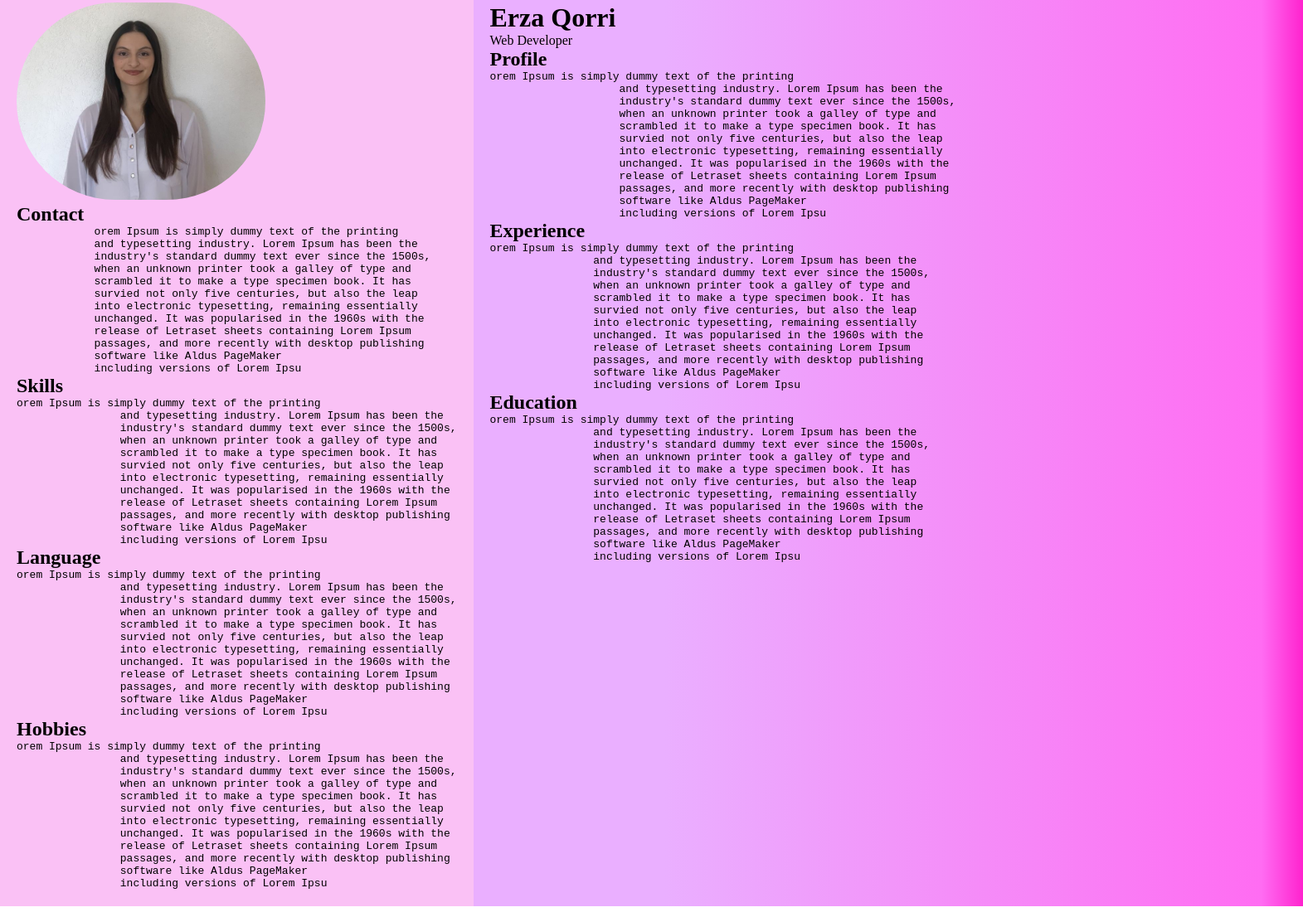
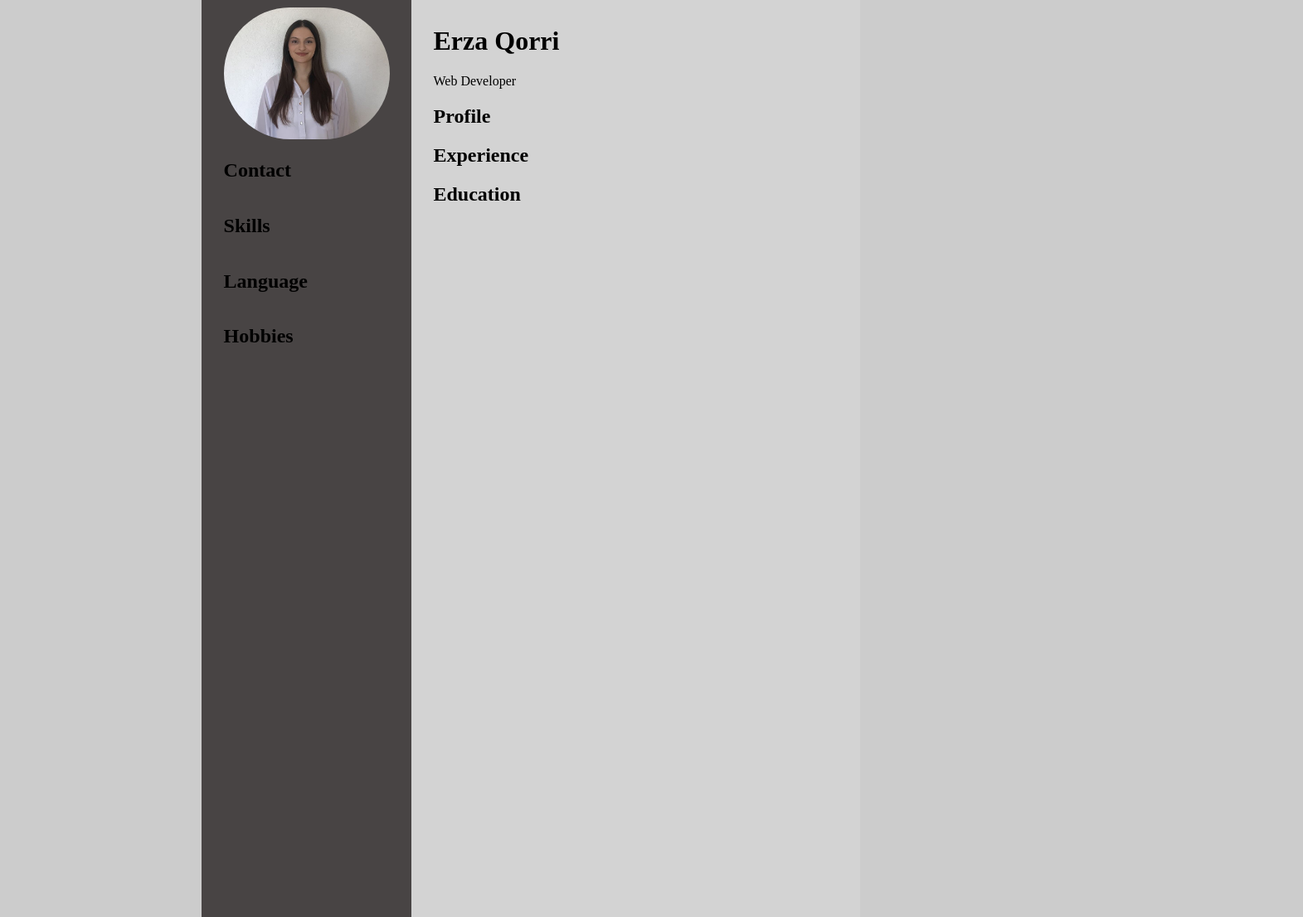
Before and after one commit to ErzaQorrii/My_CV, a website: page index.html in a window 1280 px wide. Shown: the part 17-1123 px from the top of the page at 83% size, 1571 px wide, since content can reach past the window. Drawn offline with Linux system fonts and the light colour scheme.

Commit message:
Making changes to create a better structure and design

```diff
--- a/index.html
+++ b/index.html
@@ -3,75 +3,32 @@
 <head>
     <meta charset="UTF-8">
     <meta name="viewport" content="width=device-width, initial-scale=1.0">
+
     <link rel="stylesheet" href="./style.css">
     <title>Document</title>
 </head>
 <body>
+    <page size="A4">
     <div class="full">
     <div class="left">
         <div class="picture">
             <img src="./photo.jpg" alt="Error">
         </div>
-        <div class="conctact">
+        <div class="contact">
             <h2>Contact</h2>
-            <pre>
-            orem Ipsum is simply dummy text of the printing
-            and typesetting industry. Lorem Ipsum has been the
-            industry's standard dummy text ever since the 1500s,
-            when an unknown printer took a galley of type and
-            scrambled it to make a type specimen book. It has
-            survied not only five centuries, but also the leap
-            into electronic typesetting, remaining essentially
-            unchanged. It was popularised in the 1960s with the
-            release of Letraset sheets containing Lorem Ipsum
-            passages, and more recently with desktop publishing
-            software like Aldus PageMaker
-            including versions of Lorem Ipsu</pre>
+
         </div>
-        <div class="Skills">
+        <div class="skills">
             <h2>Skills</h2>
-            <pre>orem Ipsum is simply dummy text of the printing
-                and typesetting industry. Lorem Ipsum has been the
-                industry's standard dummy text ever since the 1500s,
-                when an unknown printer took a galley of type and
-                scrambled it to make a type specimen book. It has
-                survied not only five centuries, but also the leap
-                into electronic typesetting, remaining essentially
-                unchanged. It was popularised in the 1960s with the
-                release of Letraset sheets containing Lorem Ipsum
-                passages, and more recently with desktop publishing
-                software like Aldus PageMaker
-                including versions of Lorem Ipsu</pre>
+
         </div>
         <div class="language">
             <h2>Language</h2>
-            <pre>orem Ipsum is simply dummy text of the printing
-                and typesetting industry. Lorem Ipsum has been the
-                industry's standard dummy text ever since the 1500s,
-                when an unknown printer took a galley of type and
-                scrambled it to make a type specimen book. It has
-                survied not only five centuries, but also the leap
-                into electronic typesetting, remaining essentially
-                unchanged. It was popularised in the 1960s with the
-                release of Letraset sheets containing Lorem Ipsum
-                passages, and more recently with desktop publishing
-                software like Aldus PageMaker
-                including versions of Lorem Ipsu</pre>
+
         </div>
         <div class="hobbies">
             <h2>Hobbies</h2>
-            <pre>orem Ipsum is simply dummy text of the printing
-                and typesetting industry. Lorem Ipsum has been the
-                industry's standard dummy text ever since the 1500s,
-                when an unknown printer took a galley of type and
-                scrambled it to make a type specimen book. It has
-                survied not only five centuries, but also the leap
-                into electronic typesetting, remaining essentially
-                unchanged. It was popularised in the 1960s with the
-                release of Letraset sheets containing Lorem Ipsum
-                passages, and more recently with desktop publishing
-                software like Aldus PageMaker
-                including versions of Lorem Ipsu</pre>
+
         </div>
     </div>
     <div class="main_content">
@@ -79,48 +36,16 @@
             <h1>Erza Qorri</h1>
             <p>Web Developer</p>
             <div class="profile"><h2>Profile</h2>
-                <pre>orem Ipsum is simply dummy text of the printing
-                    and typesetting industry. Lorem Ipsum has been the
-                    industry's standard dummy text ever since the 1500s,
-                    when an unknown printer took a galley of type and
-                    scrambled it to make a type specimen book. It has
-                    survied not only five centuries, but also the leap
-                    into electronic typesetting, remaining essentially
-                    unchanged. It was popularised in the 1960s with the
-                    release of Letraset sheets containing Lorem Ipsum
-                    passages, and more recently with desktop publishing
-                    software like Aldus PageMaker
-                    including versions of Lorem Ipsu</pre>
+
             </div>
         </div>
         <div class="experience"><h2>Experience</h2>
-            <pre>orem Ipsum is simply dummy text of the printing
-                and typesetting industry. Lorem Ipsum has been the
-                industry's standard dummy text ever since the 1500s,
-                when an unknown printer took a galley of type and
-                scrambled it to make a type specimen book. It has
-                survied not only five centuries, but also the leap
-                into electronic typesetting, remaining essentially
-                unchanged. It was popularised in the 1960s with the
-                release of Letraset sheets containing Lorem Ipsum
-                passages, and more recently with desktop publishing
-                software like Aldus PageMaker
-                including versions of Lorem Ipsu</pre></div>
+           </div>
         <div class="education"><h2>Education</h2>
-            <pre>orem Ipsum is simply dummy text of the printing
-                and typesetting industry. Lorem Ipsum has been the
-                industry's standard dummy text ever since the 1500s,
-                when an unknown printer took a galley of type and
-                scrambled it to make a type specimen book. It has
-                survied not only five centuries, but also the leap
-                into electronic typesetting, remaining essentially
-                unchanged. It was popularised in the 1960s with the
-                release of Letraset sheets containing Lorem Ipsum
-                passages, and more recently with desktop publishing
-                software like Aldus PageMaker
-                including versions of Lorem Ipsu</pre></div>
+            </div>
 
     </div>
 </div>
+</page>
 </body>
 </html>
--- a/style.css
+++ b/style.css
@@ -1,39 +1,48 @@
-*
+/* *
 {
     margin: 0;
     padding: 0;
     box-sizing: border-box;
-}
+} */
 body
 {
-    display: flex;
+    background: rgb(204,204,204);
+    width: 21cm;
+    height: 29.7cm;
+    margin: 0 auto;
 }
 .full {
-    width: 50%;
-    max-width: 1000px;
-    min-height: 100px;
-    background-color: rgb(245, 239, 231);
-    margin: 0px;
-    display: grid;
-    grid-template-columns: 2fr 4fr;
+    display: flex;
+    flex-direction: row;
+    width: 100%;
+    height: 100%;
 }
 .left
-{
-    padding: 20px;
-    position: initial;
-    background: rgb(250, 193, 245);
+{width: 27%;
+    background-color: #484444;
+    padding: 0.7cm;
+    display: flex;
+    flex-direction: column;
 
 }
+/* page[size="A4"]
+{
+    width: 21cm;
+    height: 29.7cm;
+}
+@page
+{
+    size: 21cm 29.7cm;
+    margin: 0mm;
+} */
 img
 {
-    width: 300px;
+    width: 200px;
     border-radius: 500px;
 }
 .main_content
 {
-    padding: 20px;
-    position: initial;
-    width: 1000px;
-    background: rgb(234,175,255);
-background: linear-gradient(90deg, rgba(234,175,255,1) 23%, rgba(255,108,242,1) 95%, rgba(255,35,206,1) 100%);
+    width: 73%;
+    padding: 0.7cm;
+    background-color:rgb(211, 211, 211)
 }
```
